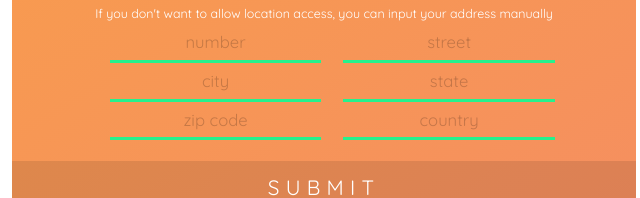
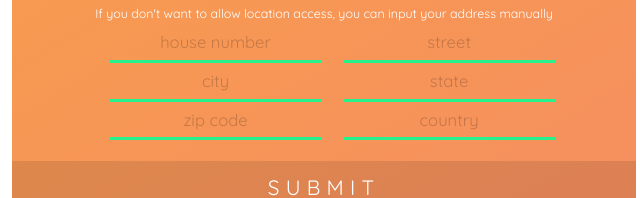
Before and after one commit to gofisk/cic, a plain HTML site: page index.html in a window 1280 px wide. Shown: the part 531-729 px from the top of the page, 316-956 px from the left. Drawn offline with nearby package versions, Linux system fonts and the light colour scheme; some packages are replaced by stand-ins of ours.

Commit message:
Changed Label

```diff
--- a/index.html
+++ b/index.html
@@ -46,7 +46,7 @@
                </label>
                <p>If you don't want to allow location access, you can input your address manually</p>
                <!-- Street Address -->
-               <input name="entry.1065046570" placeholder="number" id="street_number"/>
+               <input name="entry.1065046570" placeholder="house number" id="street_number"/>
                <input name="entry.1526536734" placeholder="street" id="route"/>
                <!-- City -->
                <input name="entry.2041818036" placeholder="city" id="locality"/>
```
